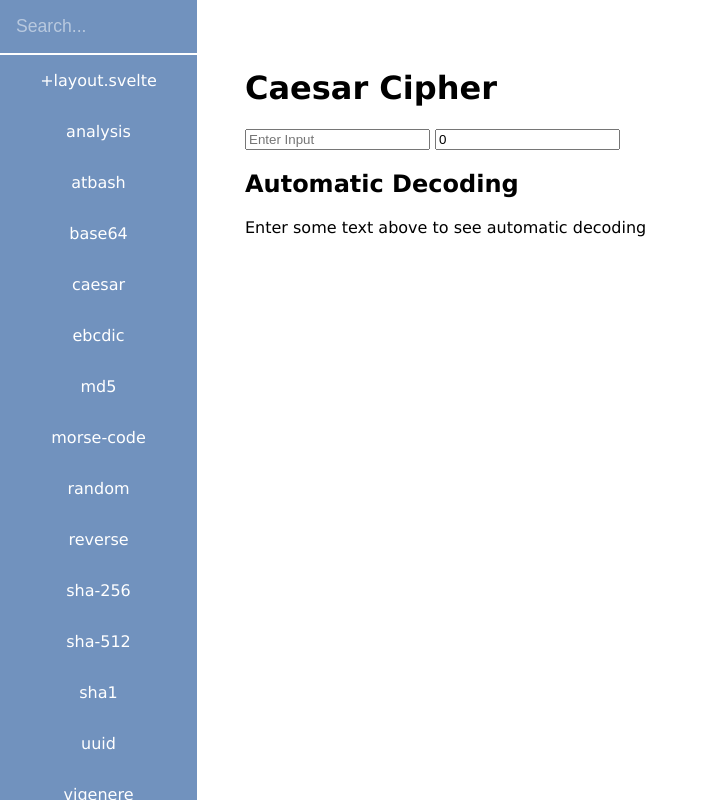
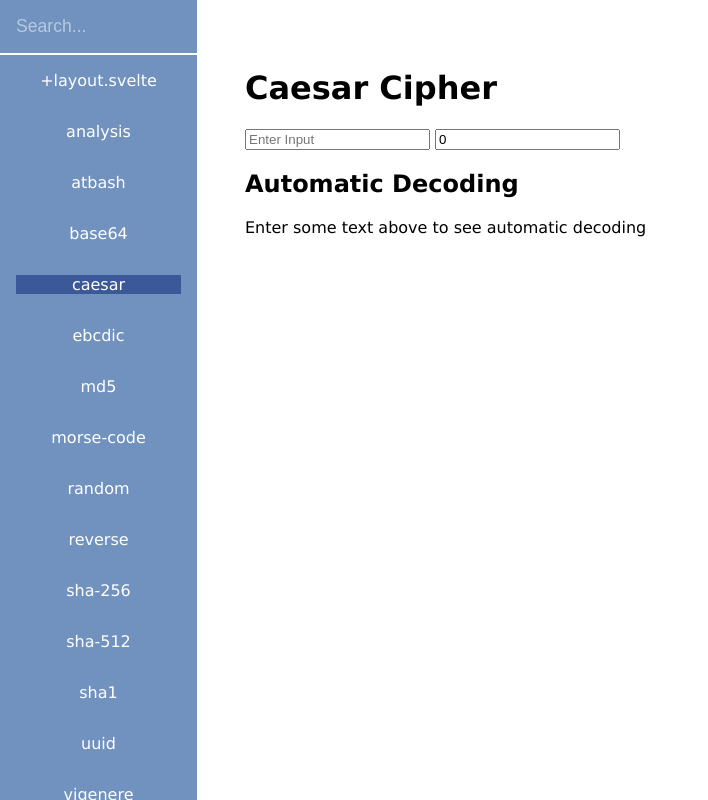
Before and after one commit to LeoDog896/doke, a SvelteKit app: page /caesar in a window 1280 px wide. Shown: the whole page, without its empty margins (0-708 px from the left). Built offline with nearby package versions, Linux system fonts and the light colour scheme.

Commit message:
feat: highlight current page

```diff
--- a/src/lib/analysis.ts
+++ b/src/lib/analysis.ts
@@ -33,7 +33,7 @@ interface Options {
 	frequencyTable: FrequencyTable;
 }
 
-const englishOptions = {
+const englishOptions: Options = {
 	frequencyTable: englishFrequencyTable
 };
 
--- a/src/routes/+layout.svelte
+++ b/src/routes/+layout.svelte
@@ -1,5 +1,7 @@
 <script lang="ts">
 	import '../app.css';
+
+	import { page as currentPage } from '$app/stores';
 
 	import Fuse from 'fuse.js';
 	import { getPages } from '$lib/pages'; // Path to the utility function
@@ -33,7 +35,11 @@
 		/>
 		{#each filteredPages as page}
 			<li>
-				<a href={'/doke/' + page}>{page}</a>
+				<a class={
+					$currentPage.url.href.includes(page)
+						? 'active'
+						: ''
+				} href={'/doke/' + page}>{page}</a>
 			</li>
 		{/each}
 	</ul>
@@ -63,6 +69,10 @@
 
 	::placeholder {
 		color: rgba(255, 255, 255, 0.5);
+	}
+
+	.active {
+		background-color: #3b5998;
 	}
 
 	.container {
```
